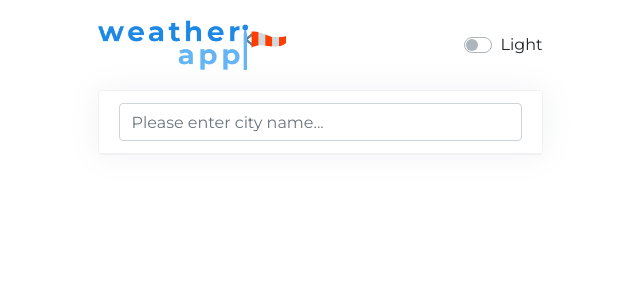
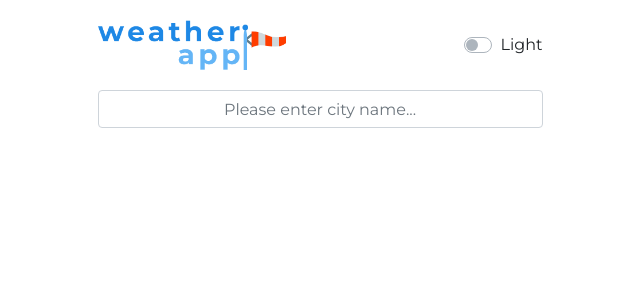
Before and after one commit to teguhrianto/vue-weather-app, a Vue app: page / in a window 1280 px wide. Shown: the top 300 px of the page, without its empty margins (320-960 px from the left). Built offline with nearby package versions, Linux system fonts and the light colour scheme.

Commit message:
fix search position

```diff
--- a/src/App.vue
+++ b/src/App.vue
@@ -19,22 +19,21 @@
               </ul>
             </nav>
           </header>
-          <div class="card mb-4">
-            <div class="card-header">
           <form v-on:submit.prevent="getWeather">
+            <div class="form-group">
               <input
                 type="text"
-                  class="form-control shadow-none"
+                class="form-control shadow-none text-center"
                 placeholder="Please enter city name..."
                 v-model="citySearch"
                 autocomplete="off"
               />
+            </div>
           </form>
           <b-alert v-model="isCity" variant="info" dismissible class="mt-3 mb-0">
             City not found! Please try another city
           </b-alert>
-            </div>
-            <div v-if="isVisible">
+          <div class="card mb-4" v-if="isVisible">
             <div class="card-body text-center">
               <h5 class="card-title mb-0 text-capitalize">
                 {{ weather.cityName }} (<span class="text-uppercase">{{ weather.country }}</span>)
@@ -75,7 +74,6 @@
                 <div class="col">
                   <p class="mb-0">{{ weather.humidity }}%</p>
                   <small>Humidity</small>
-                  </div>
                 </div>
               </div>
             </div>
```
Lines whose indentation alone changed are shown as unchanged.
